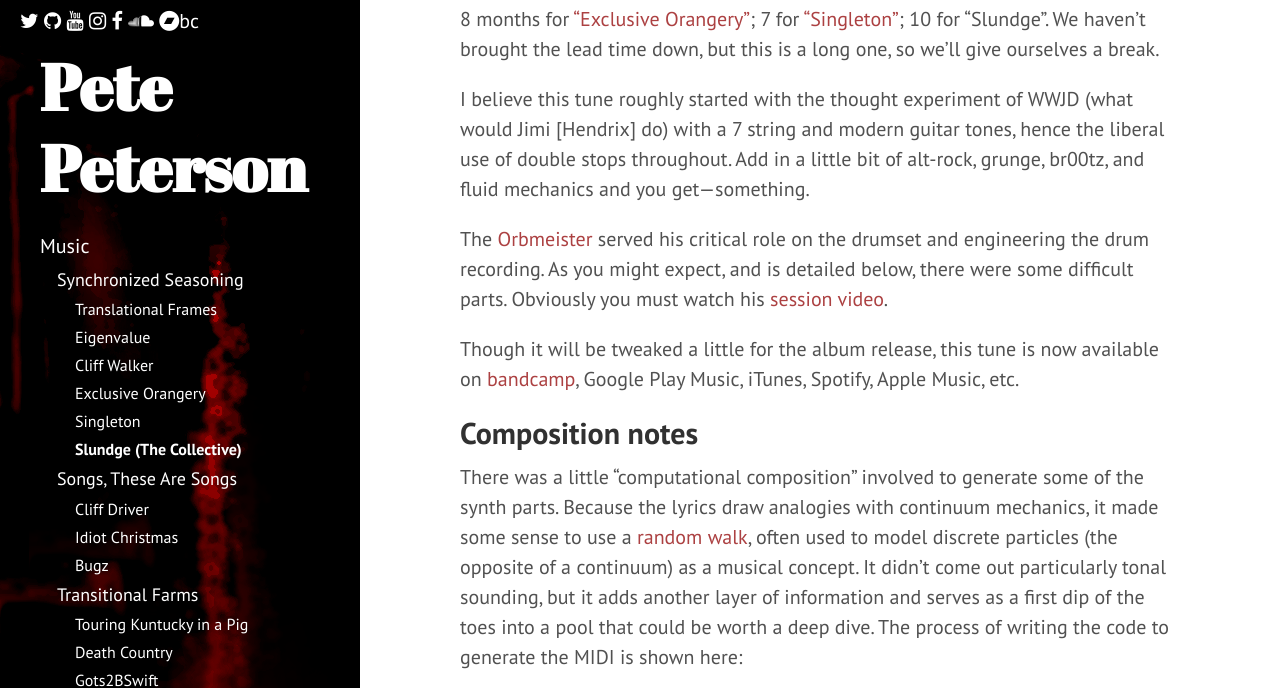
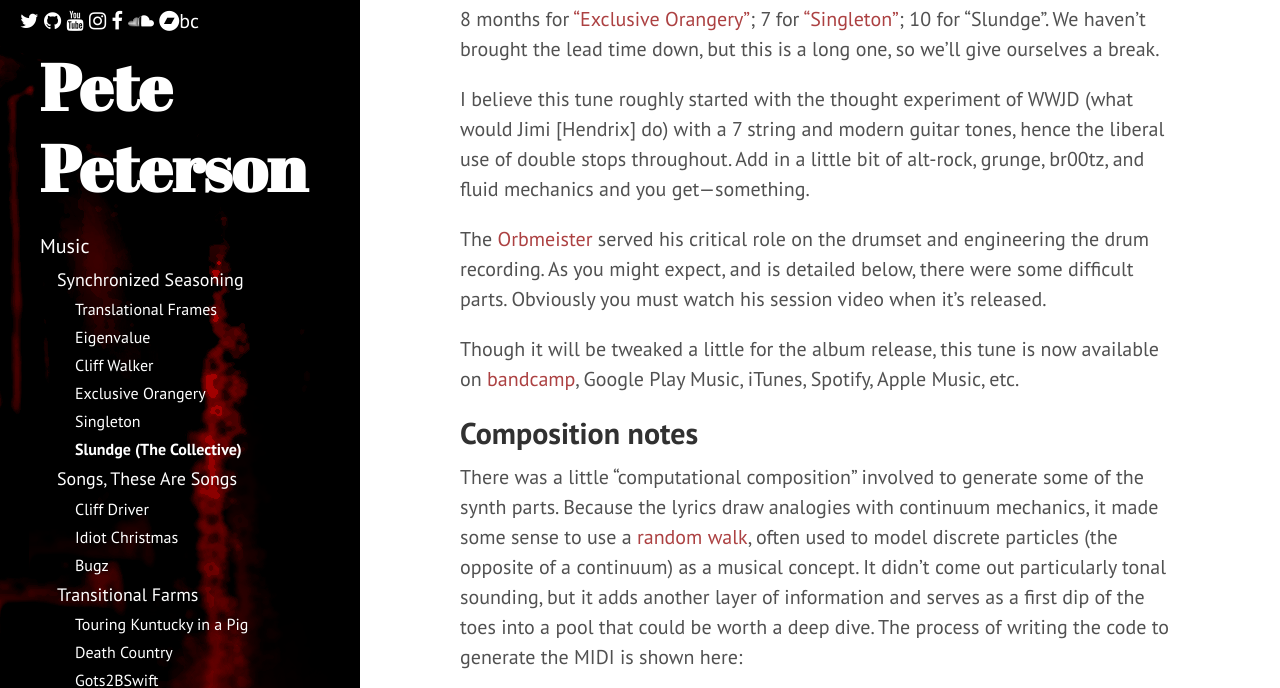
Before and after one commit to petepm/petepm.github.io, a Jekyll site: the page built from music/synchronized-seasoning/slundge.md, in a window 1280 px wide and 900 px high, scrolled down 425 px, cut to the strip 34-722 px from the top of the window. Built offline with Jekyll 4.4.1, drawn with Linux system fonts in a browser that asks for light colours; nearby versions of some CDN libraries; comment, search, counter and statistics services are not loaded.

Commit message:
Update Slundge video links

```diff
--- a/music/synchronized-seasoning/slundge.md
+++ b/music/synchronized-seasoning/slundge.md
@@ -7,7 +7,7 @@
 trackno: 6
 ---
 
-<iframe width="560" height="315" src="https://www.youtube.com/embed/TODO" frameborder="0" allow="accelerometer; autoplay; encrypted-media; gyroscope; picture-in-picture" allowfullscreen></iframe>
+<iframe width="560" height="315" src="https://www.youtube.com/embed/XQ0FLt0jW94" frameborder="0" allow="accelerometer; autoplay; encrypted-media; gyroscope; picture-in-picture" allowfullscreen></iframe>
 
 8 months for ["Exclusive Orangery"](exclusive-orangery);
 7 for ["Singleton"](singleton);
@@ -21,10 +21,10 @@
 Add in a little bit of alt-rock, grunge, br00tz, and fluid mechanics and
 you get---something.
 
-The [Orbmeister](http//travisorbin.com) served his critical role on the drumset
+The [Orbmeister](http://travisorbin.com) served his critical role on the drumset
 and engineering the drum recording.
 As you might expect, and is detailed below, there were some difficult parts.
-Obviously you must watch his [session video](TODO).
+Obviously you must watch his session video when it's released.
 
 Though it will be tweaked a little for the album release,
 this tune is now available on
```
Also changed, not shown: _posts/2020-07-31-slundge.md (+1 -1 lines).
